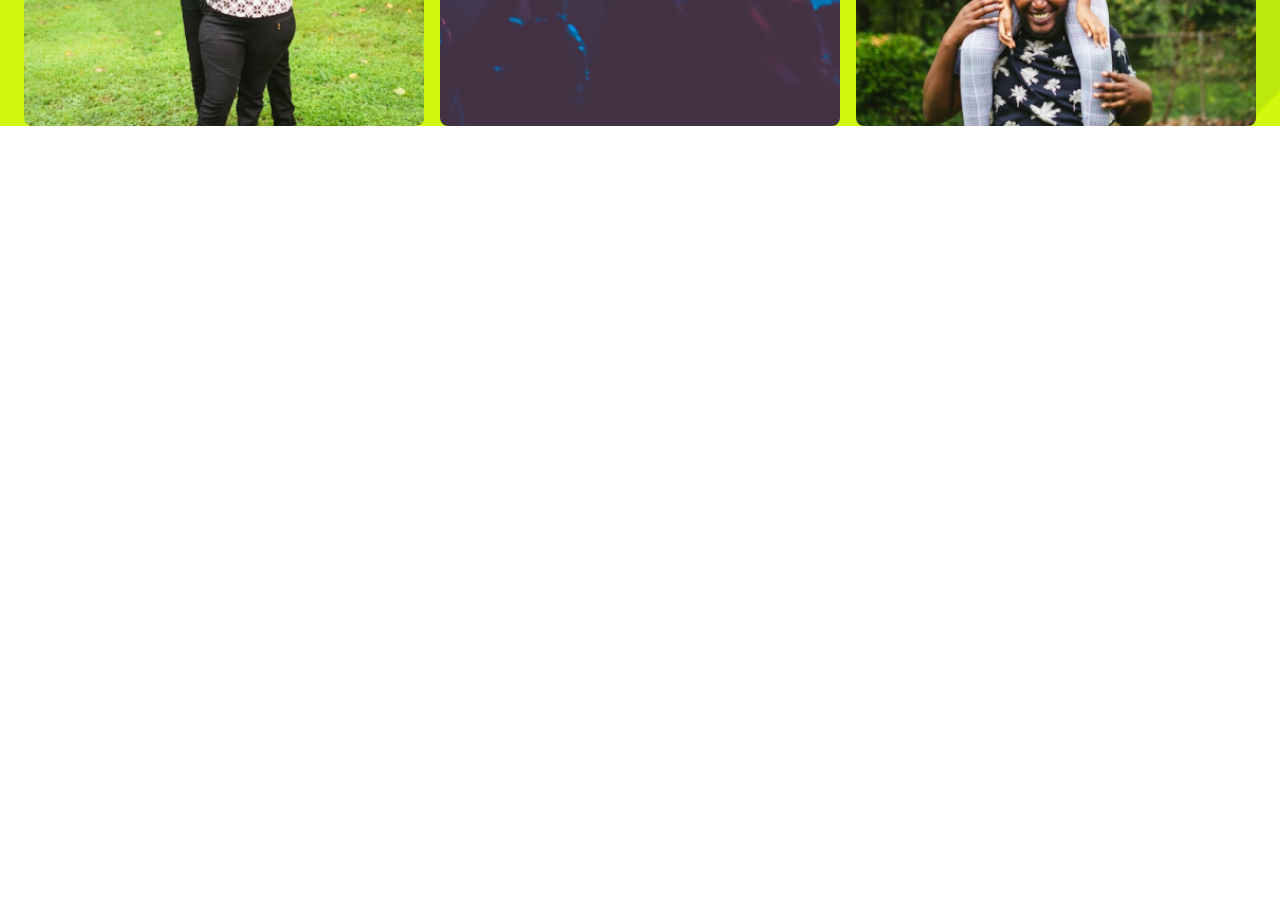
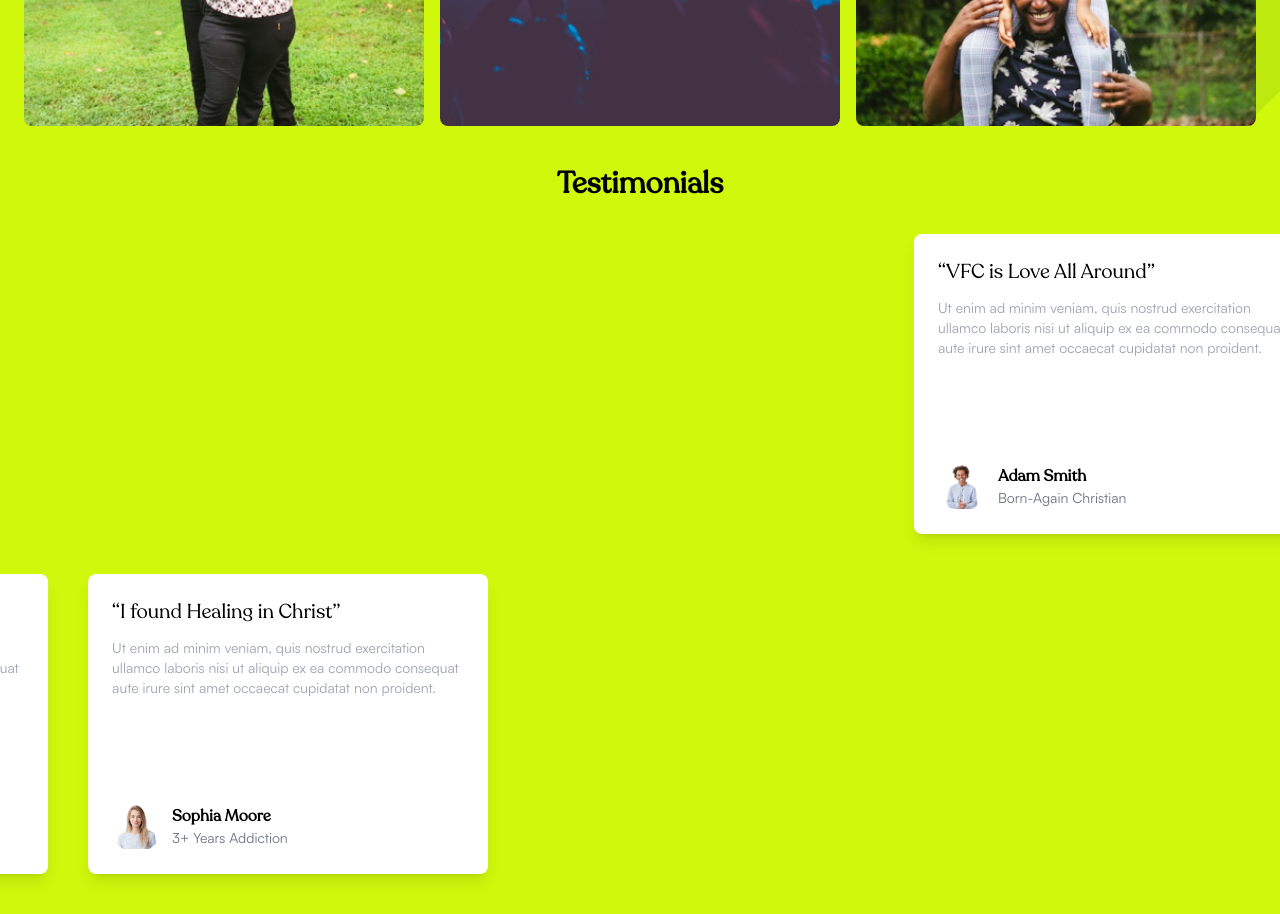
Before and after one commit to kelliaUmuhire/vfc-frontend, a React (Vite) app: page / in a window 1280 px wide. Shown: the part 700-1614 px from the top of the page. Before the commit the page ends 826 px from the top, so only its background shows below. Built offline with nearby package versions, Linux system fonts and the light colour scheme.

Commit message:
updated testimonials.tsx and moved to components

```diff
--- a/src/App.jsx
+++ b/src/App.jsx
@@ -2,7 +2,7 @@ import { createBrowserRouter, RouterProvider } from "react-router-dom";
 import Home from "./pages/Home";
 import About from "./pages/About";
 import Sermons from "./pages/Sermons";
-import Testimonials from "./pages/Testimonials";
+import Testimonials from "./components/Testimonials.jsx";
 
 // Will be modified as we add more pages
 const routes = createBrowserRouter([
--- a/src/pages/Testimonials.jsx
+++ b/src/components/Testimonials.jsx
@@ -27,14 +27,14 @@ const testimonialsData = [
 
 const Testimonials = () => {
   return (
-    <div className="w-screen overflow-hidden bg-testimonial-bg py-10">
+    <div className="w-screen overflow-x-hidden bg-secondary py-10">
       <h2 className="text-center text-3xl font-recoleta font-bold mb-8">Testimonials</h2>
       <div className="space-y-10">
         <div className="flex space-x-10 animate-marqueeLeftToRight">
           {testimonialsData.map((testimonial) => (
             <div
               key={testimonial.id}
-              className="bg-white p-6 rounded-lg shadow-lg w-[400px] h-[250px] flex flex-col justify-between"
+              className="bg-white p-6 rounded-lg shadow-lg w-[400px] min-h-[250px] lg:min-h-[300px] flex flex-col justify-between overflow-hidden"
             >
               <div>
                 <h3 className="text-xl font-recoleta text-black mb-3">“{testimonial.quote}”</h3>
@@ -59,19 +59,19 @@ const Testimonials = () => {
           {testimonialsData.map((testimonial) => (
             <div
               key={testimonial.id + testimonialsData.length}
-              className="bg-white p-6 rounded-lg shadow-lg w-[400px] h-[250px] flex flex-col justify-between"
+              className="bg-white p-6 rounded-lg shadow-lg w-[400px] min-h-[250px] lg:min-h-[300px] flex flex-col justify-between overflow-hidden"
             >
               <div>
                 <h3 className="text-xl font-recoleta text-black mb-3">“{testimonial.quote}”</h3>
                 <p className="text-gray-400 font-satoshi text-sm">{testimonial.text}</p>
               </div>
-              <div className="flex items-center space-x-3 mt-4">
+              <div className="flex items-center pr-4 mt-4">
                 <img
                     src={testimonial.image}
                     alt={`${testimonial.name}'s profile`}
                     className="w-12 h-12 rounded-full object-cover transform scale-110"
                 />
-                <div>
+                <div className="ml-3">
                   <p className="font-bold font-recoleta text-black">{testimonial.name}</p>
                   <p className="text-sm text-gray-500 font-satoshi">{testimonial.title}</p>
                 </div>
--- a/src/pages/Home.jsx
+++ b/src/pages/Home.jsx
@@ -1,11 +1,13 @@
 import Hero from "../components/Hero";
 import Navbar from "../components/Navbar";
+import Testimonials from "../components/Testimonials.jsx";
 
 export default function Home() {
   return (
     <>
       <Navbar />
       <Hero />
+      <Testimonials />
     </>
   );
 }
--- a/tailwind.config.js
+++ b/tailwind.config.js
@@ -20,7 +20,7 @@ export default {
         marqueeRightToLeft: 'marqueeRightToLeft 30s linear infinite'
       },
       colors: {
-        'testimonial-bg': '#D0F80C',
+        'secondary-bg': '#D0F80C',
         'light-grey': '#D3D3D3',
         primary: "#0C5220",
         secondary: "#D0F80C",
```
